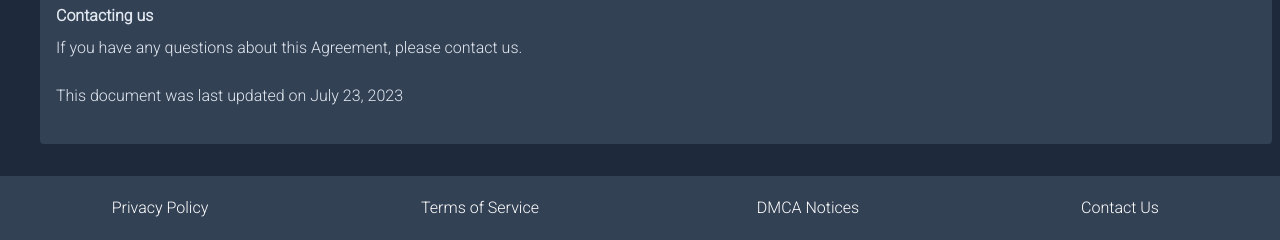
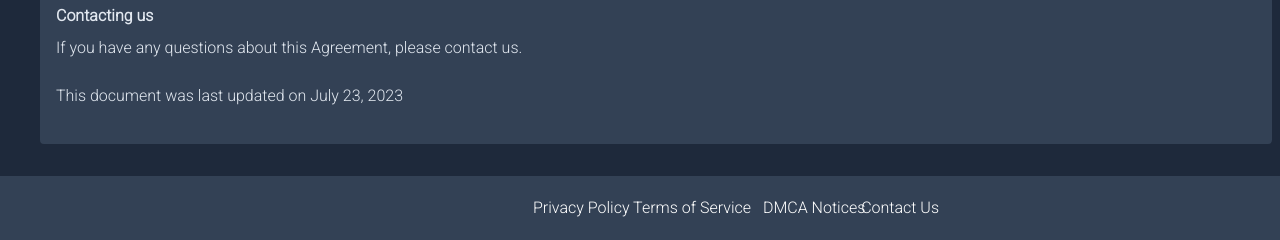
Before and after one commit to immodi/novel_site, a Django app: page /tos in a window 1280 px wide; the page is wider, and only the part inside the window is pictured. Shown: the part 3308-3548 px from the top of that part. Run offline with Django 4.2, Linux system fonts and the light colour scheme; style sheets or scripts are compiled from the project's sources; some libraries are stand-ins or nearby versions.

Commit message:
fix grid bug

```diff
--- a/templates/base.html
+++ b/templates/base.html
@@ -44,7 +44,7 @@
         {% endblock content %}
     </main>
     <div class="footer-bar w-full h-16 bg-slate-700">
-        <ul class="footer-list w-full self-center grid grid-cols-4 grid-rows-1 text-center text-xs md:text-base relative md:left-14 lg:left-24">
+        <ul class="footer-list w-full self-center text-center text-xs md:text-base relative md:left-14 lg:left-24">
             <a href="{% url 'home:privacy' %}" class="footer-link w-28 md:w-32 text-white transition-all self-center text-center">Privacy Policy</a>
             <a href="{% url 'home:tos' %}" class="footer-link w-28 md:w-32 text-white transition-all self-center text-center">Terms of Service</a>
             <a href="{% url 'home:dmca' %}" class="footer-link w-28 md:w-32 text-white transition-all self-center text-center relative left-2">DMCA Notices</a>
```
